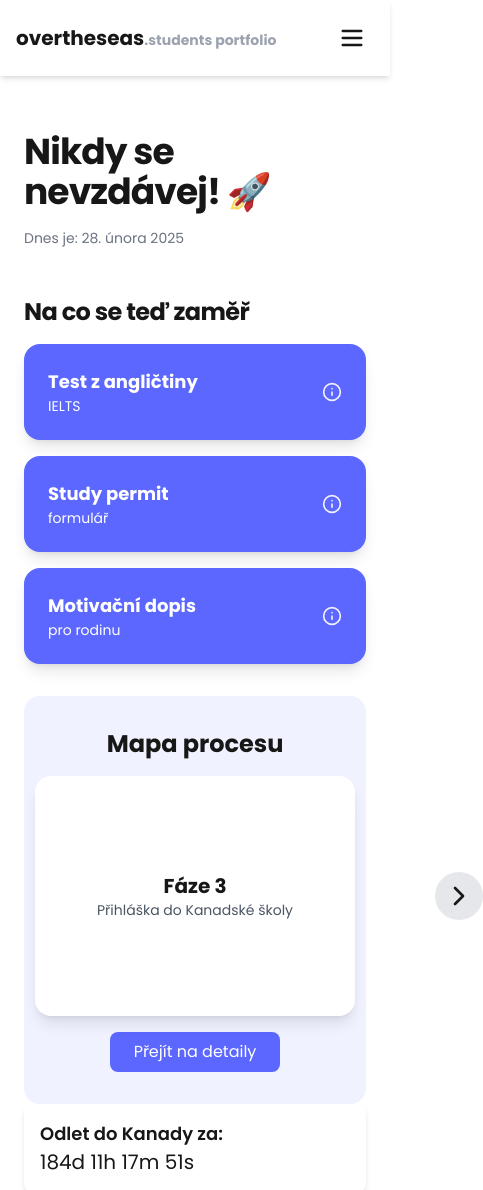
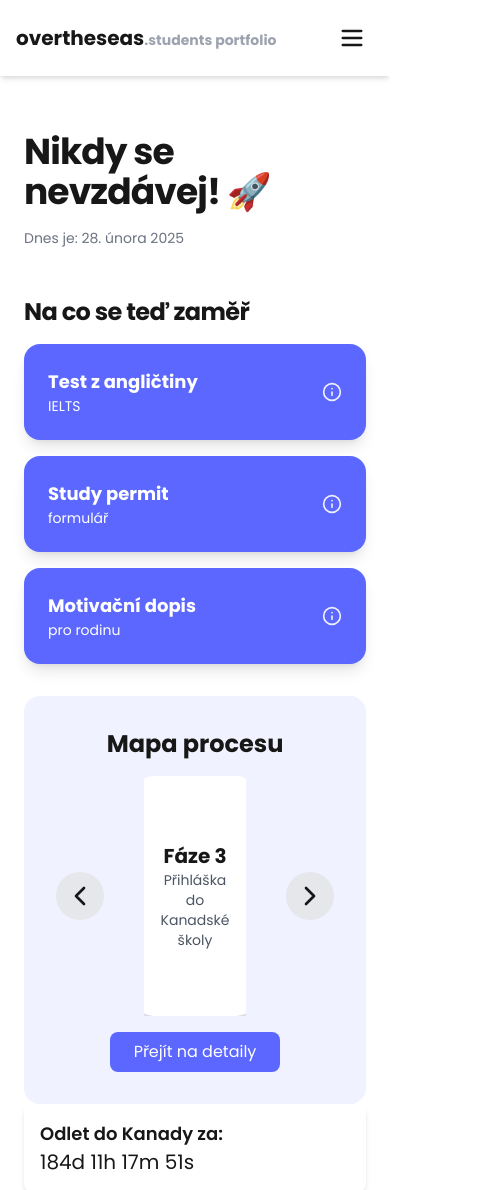
Before and after one commit to OndraCharvat/overtheseas-frontend, a Next.js app: page / in a window 390 px wide. Shown: the top 1190 px of the page, 483 px wide, since content can reach past the window. Built offline with nearby package versions, Linux system fonts and the light colour scheme.

Commit message:
size change

```diff
--- a/app/components/ProcessMap.tsx
+++ b/app/components/ProcessMap.tsx
@@ -30,11 +30,11 @@ const ProcessMap = () => {
   return (
     <div {...handlers} className="relative mt-8 rounded-2xl w-full max-w-4xl p-8 text-center bg-brightpurple">
       <h2 className="text-2xl font-bold mb-4">Mapa procesu</h2>
-      <div className="flex items-center justify-center gap-20">
+      <div className="flex items-center justify-center gap-10">
         <button onClick={prevPhase} className="p-2 rounded-full bg-gray-200 hover:bg-secondary transition">
           <ChevronLeft size={32} />
         </button>
-        <div className="relative w-80 h-60 flex justify-center items-center">
+        <div className="relative w-80 h-60 md:w-80 md:h-60 sm:w-40 sm:h-30 xs:w-30 xs:h-20 flex justify-center items-center overflow-hidden">
           <AnimatePresence mode="wait">
             <PhaseCard key={phases[index].id} title={phases[index].title} detail={phases[index].detail} />
           </AnimatePresence>
```
